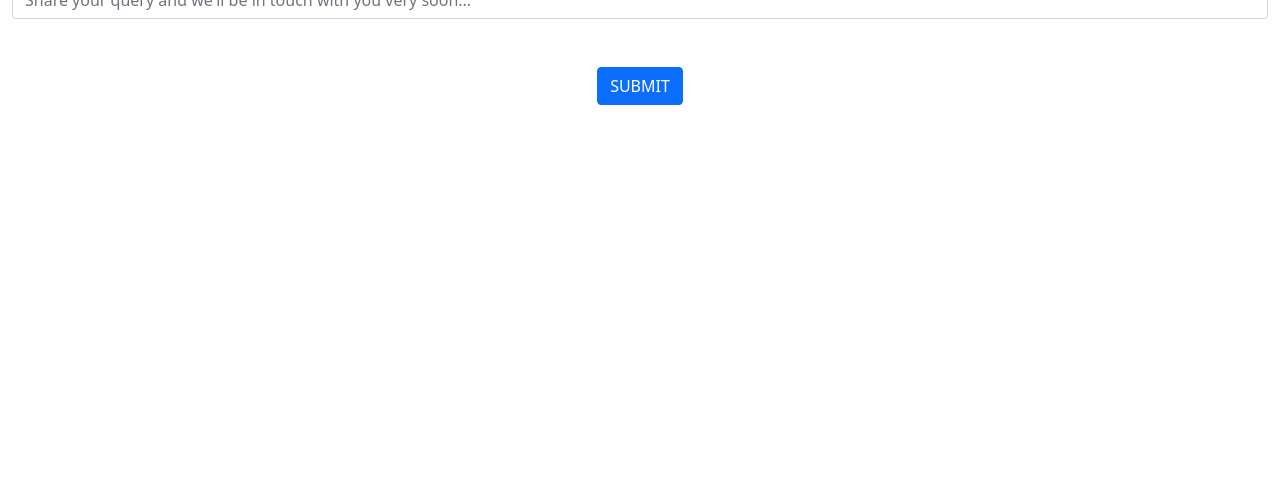
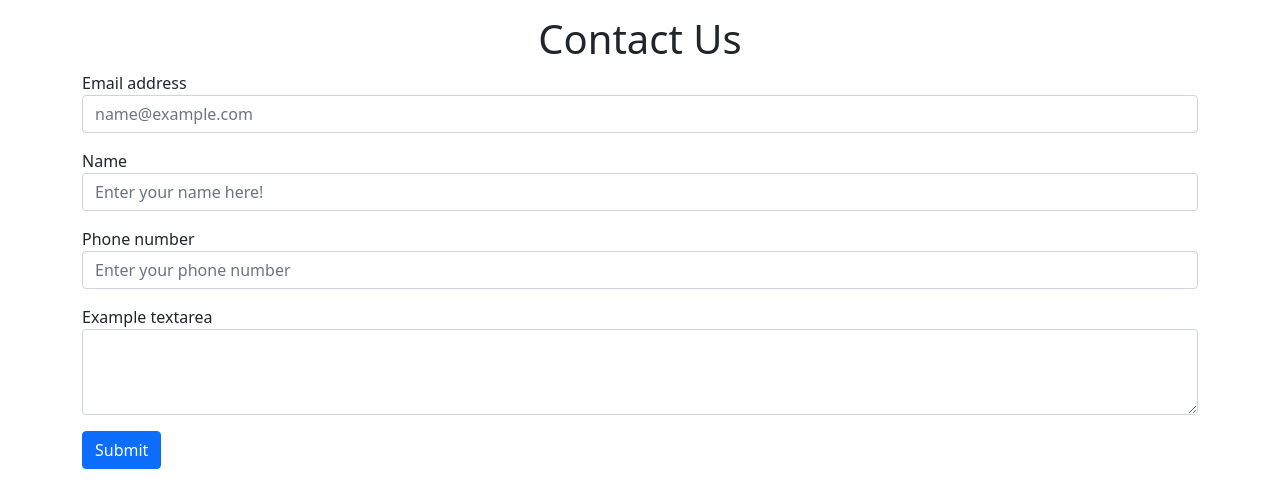
Before and after one commit to Budhijakuber23/recipebox, a Django app: page /contact/ in a window 1280 px wide. Shown: the part 319-800 px from the top of the page. Run offline with Django 4.2, Linux system fonts and the light colour scheme.

Commit message:
Update contact.html

```diff
--- a/my/templates/contact.html
+++ b/my/templates/contact.html
@@ -3,25 +3,34 @@
 {%block title%}CONTACT{%endblock title%}
 
 {%block body%}
-<center><div class="container-fluid px-10000";{align-content: center}>
+<div class="container-fluid">
+    <img src = "https://source.unsplash.com/random/1200x250/?phone, contact" class="d-block w-100 px-0 mx-0", alt="..." >
+</div>
+<p></p>
+<div class="container">
+    <center><h1>Contact Us</h1></center>
     <form>
         <div class="form-group">
-        <label for="exampleFormControlInput1">Email address</label>
-        <input type="email" class="form-control" id="exampleFormControlInput1" placeholder="name@example.com">
+          <label for="exampleFormControlInput1">Email address</label>
+          <input type="email" class="form-control" id="exampleFormControlInput1" name="email" placeholder="name@example.com">
         </div>
-        <br></br>
+        <p></p>
         <div class="form-group">
             <label for="exampleFormControlInput1">Name</label>
-            <input type="name" class="form-control" id="exampleFormControlInput1" placeholder="Enter your name!">
+            <input type="name" class="form-control" id="exampleFormControlInput1" name="name" placeholder="Enter your name here!">
         </div>
-        <br></br>
+        <p></p>
         <div class="form-group">
-            <label for="exampleFormControlInput1">QUERY</label>
-            <input type="desc" class="form-control" id="exampleFormControlInput1" placeholder="Share your query and we'll be in touch with you very soon...">
+            <label for="exampleFormControlInput1">Phone number</label>
+            <input type="Phone" class="form-control" id="exampleFormControlInput1" name="phone" placeholder="Enter your phone number">
         </div>
-        <br></br>
-        <a href="thanks/" class="btn btn-primary">SUBMIT</a>
-
-    </form>
-</div></center>
+        <p></p>
+        <div class="form-group">
+          <label for="exampleFormControlTextarea1">Example textarea</label>
+          <textarea class="form-control" id="exampleFormControlTextarea1" rows="3"></textarea>
+        </div>
+        <p></p>
+        <button class="btn btn-primary" type="submit">Submit</button>
+      </form>
+</div>
 {%endblock body%}
```
